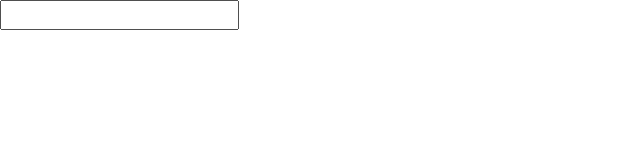
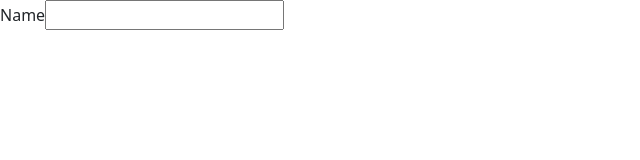
Before and after one commit to HigherIB/react-app-workable, a React (Vite) app: page / in a window 1280 px wide. Shown: the top 160 px of the page, without its empty margins (0-640 px from the left). Built offline with nearby package versions, Linux system fonts and the light colour scheme.

Commit message:
still debuging

```diff
--- a/src/components/Form.tsx
+++ b/src/components/Form.tsx
@@ -4,7 +4,7 @@ const Form = () => {
     return (
         <form>
             <div>
-                <label htmlFor="name"></label>
+                <label htmlFor="name">Name</label>
                 <input id="name" type="text" />
             </div>
         </form>
```
